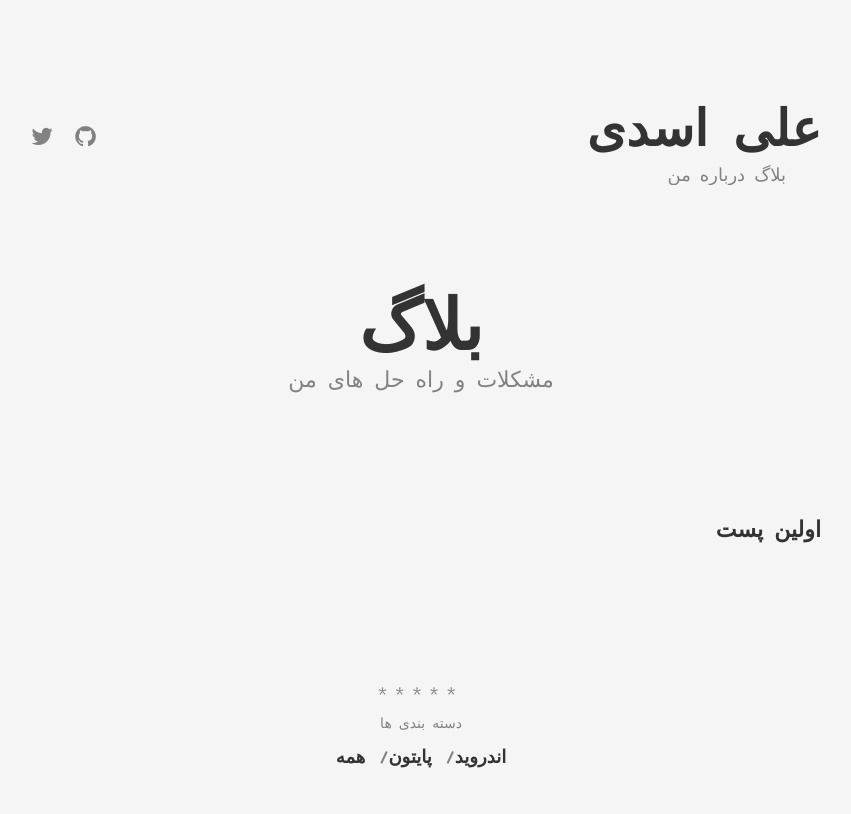
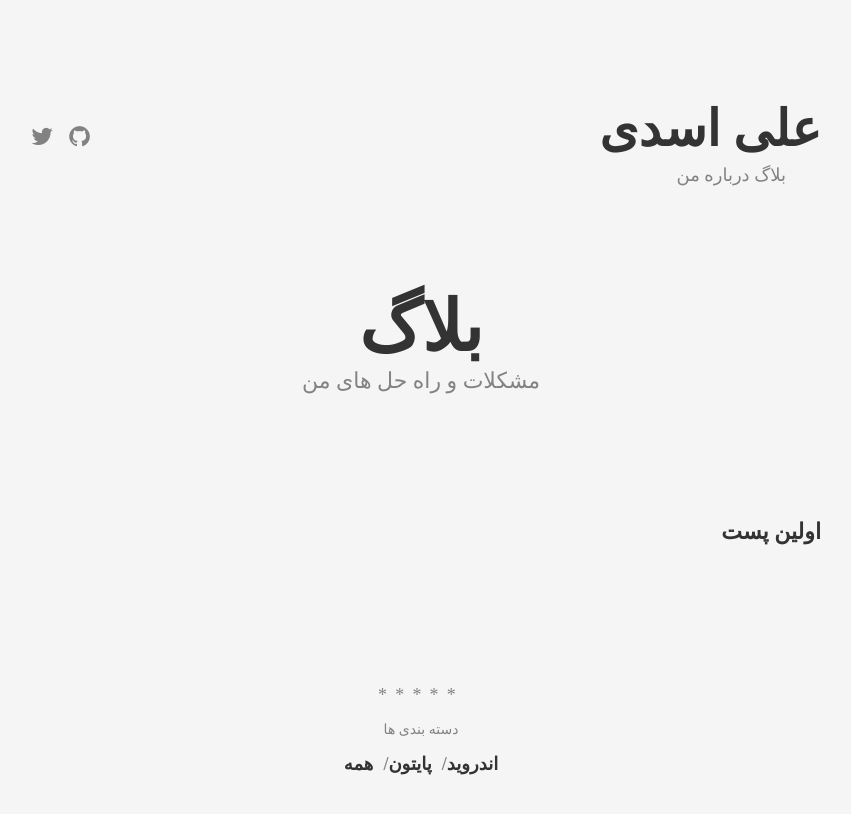
Before and after one commit to iamaliasadi/iamaliasadi.github.io, a Jekyll site: the page built from index.html, in a window 1280 px wide. Shown: the top 814 px of the page, without its empty margins (304-1155 px from the left). Built offline with Jekyll 4.4.1, drawn with Linux system fonts in a browser that asks for light colours; some web fonts are replaced.

Commit message:
change font

```diff
--- a/_layouts/default.html
+++ b/_layouts/default.html
@@ -5,6 +5,7 @@
         {% include meta_tags/sharing.html %}
 
         {% include externals/styling.html %}
+<link href="https://cdn.rawgit.com/rastikerdar/shabnam-font/v5.0.0/dist/font-face.css" rel="stylesheet" type="text/css" />
     </head>
 
     <body>
--- a/_sass/_default.scss
+++ b/_sass/_default.scss
@@ -1,6 +1,6 @@
 /* =Base */
 body {
-    font-family: 'Inconsolata', ;
+    font-family: 'shabnam', 'sans-serif' ;
     color: $iron;
     background-color: $dorian;
     direction: rtl;
```
